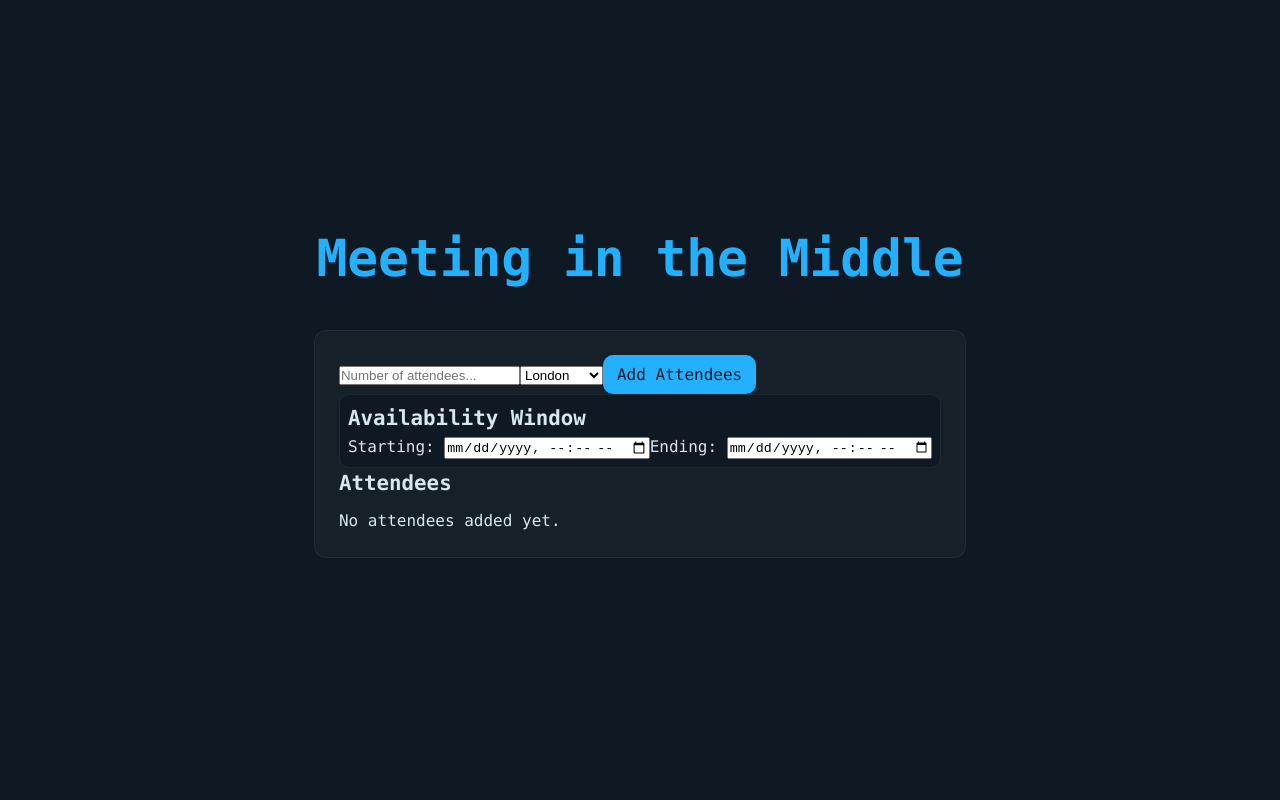
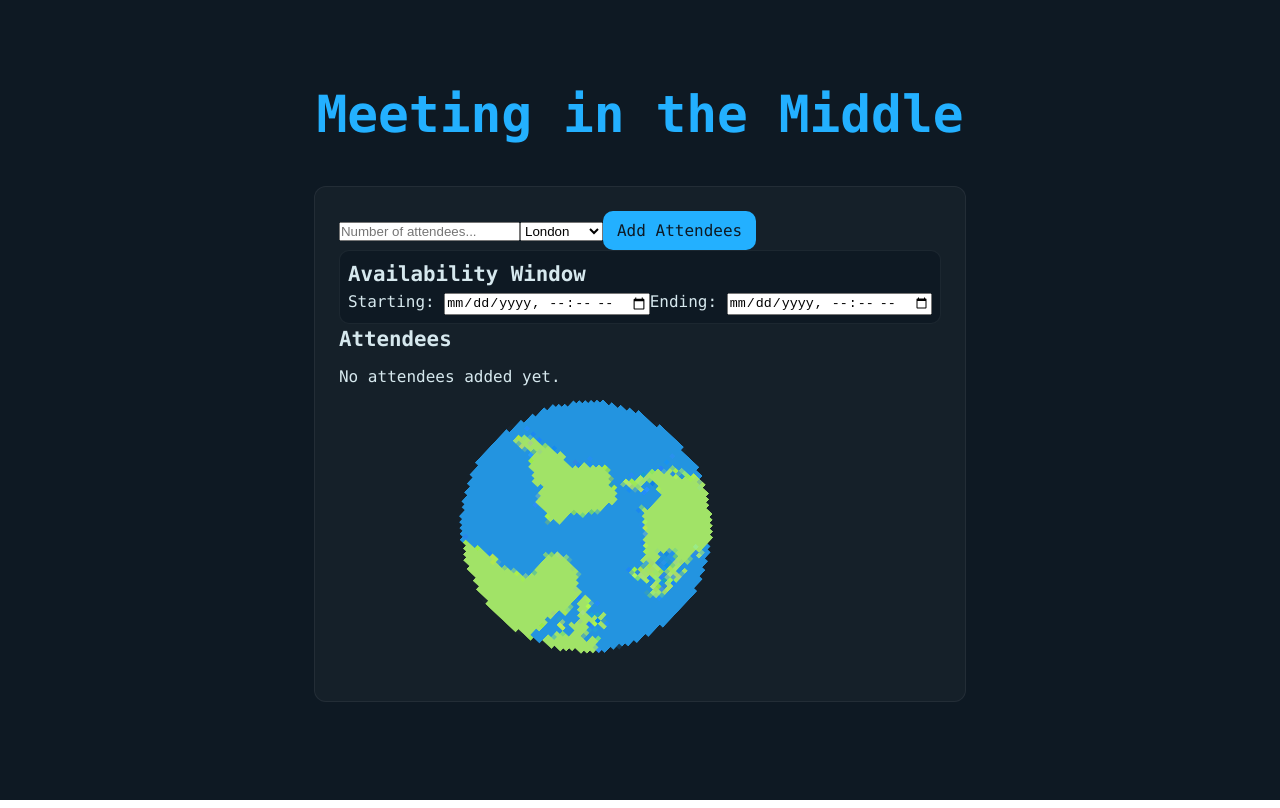
Before and after one commit to amelie-major/DurhamHackthon2025, a React (Vite) app in the folder task-scheduler-app/: page / in a window 1280 px wide. Built offline with nearby package versions, Linux system fonts and the light colour scheme.

Commit message:
Added earth

```diff
--- a/task-scheduler-app/src/App.css
+++ b/task-scheduler-app/src/App.css
@@ -89,7 +89,14 @@ button {
     border: 1px solid var(--panel-border);
     padding: 8px;
 }
+.spin {
+  animation: spin 4s linear infinite;
+}
 
+@keyframes spin {
+  0% { transform: rotate(0deg); }
+  100% { transform: rotate(360deg); }
+}
 table {
     width: 100%;
     margin-top: 18px;
--- a/task-scheduler-app/src/App.jsx
+++ b/task-scheduler-app/src/App.jsx
@@ -1,6 +1,6 @@
 import React, { useState } from "react";
 import "./App.css";
-
+import logo from "./assets/earth.png";
 function App() {
     const [attendees, setAttendees] = useState([]);
     const [office, setOffice] = useState("London");
@@ -128,6 +128,9 @@ function App() {
                         </table>
                     )}
                 </div>
+                <div>
+                    <img src={logo} className="spin" alt="Spinning logo" width="500" />
+                </div>
             </main>
         </div>
     );
```
Also changed, not shown: task-scheduler-app/src/assets/earth.png (added), 1 other file (tests, documents, lock files or other folders).
